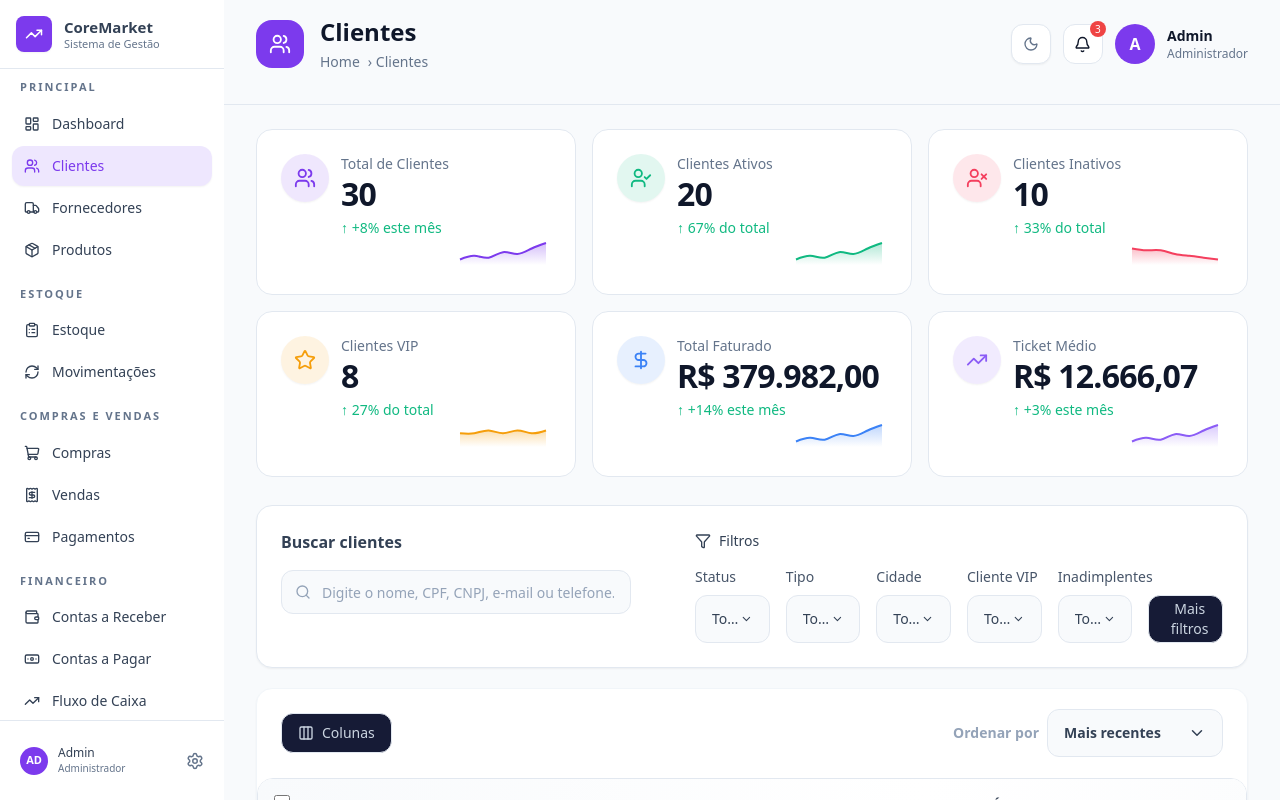
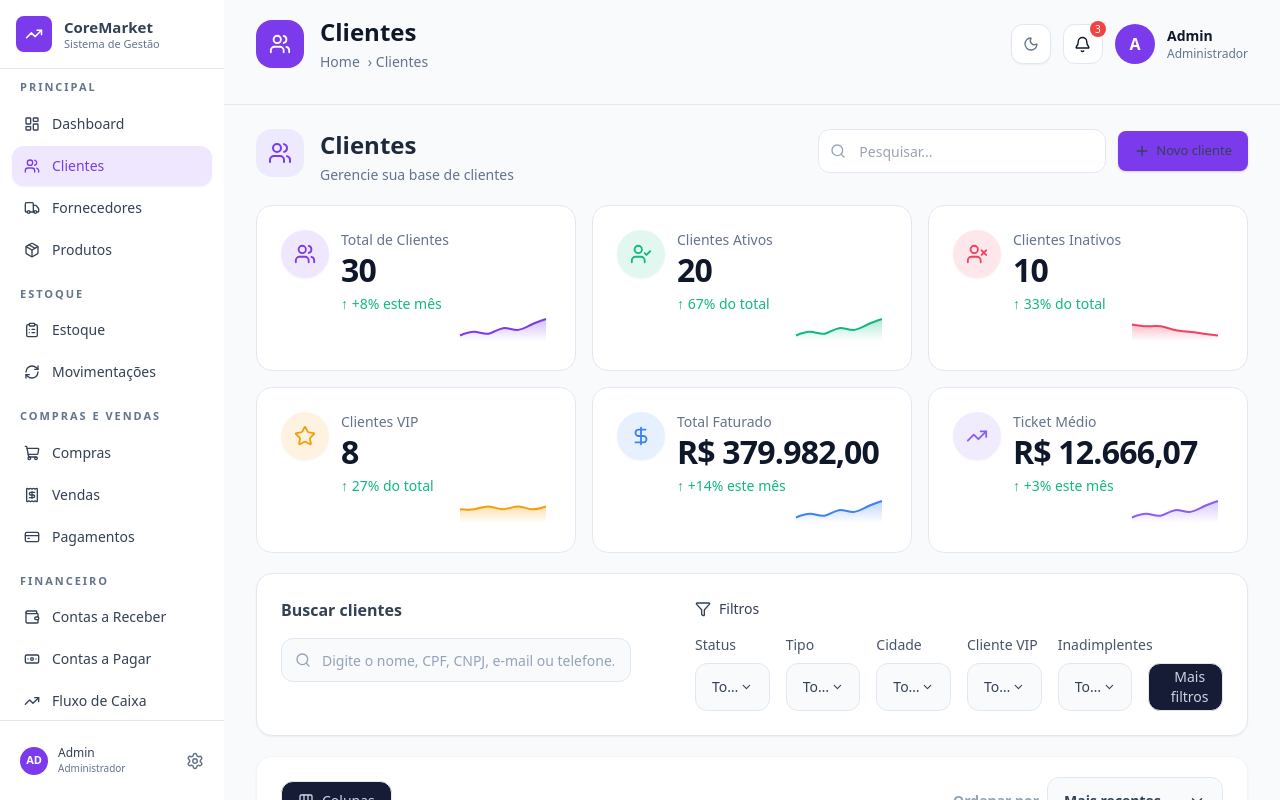
Before and after one commit to natanaelrb/coremarket-frontend, a React (Vite) app: page /clientes in a window 1280 px wide. Built offline with nearby package versions, Linux system fonts and the light colour scheme.

Commit message:
refactor: integrar clientes à nova arquitetura

```diff
--- a/src/pages/Clientes.jsx
+++ b/src/pages/Clientes.jsx
@@ -14,6 +14,8 @@ import usePagination from "../features/clientes/hooks/usePagination";
 import useRowSelection from "../features/clientes/hooks/useRowSelection";
 import useColumnVisibility from "../features/clientes/hooks/useColumnVisibility";
 import useSimulatedLoading from "../features/clientes/hooks/useSimulatedLoading";
+import PageHeader from "../shared/components/PageHeader";
+import TopbarSearch from "../layouts/topbars/components/TopbarSearch";
 
 import {
   StatsGrid,
@@ -92,20 +94,28 @@ export default function ClientesPage() {
   return (
     <div className={isDark ? "dark" : ""}>
       <div className="space-y-5">
-        {/* <PageHeader
+       <PageHeader
           icon={Users}
           title="Clientes"
-          breadcrumb={["Home", "Clientes"]}
+          subtitle="Gerencie sua base de clientes"
           onToggleTheme={alternarTema}
-          action={
-            <PrimaryButton
+          >
+            <div className="flex items-center gap-3">
+              <TopbarSearch
+                value={search}
+                onChange={setSearch}
+                placeholder="Pesquisar clientes..."
+              />
+
+          <PrimaryButton
               icon={Plus}
               onClick={() => setModalOpen(true)}
             >
               Novo cliente
             </PrimaryButton>
-          }
-        /> */}
+          </div>
+        </PageHeader>
+
 
         <StatsGrid stats={stats} />
 
```
